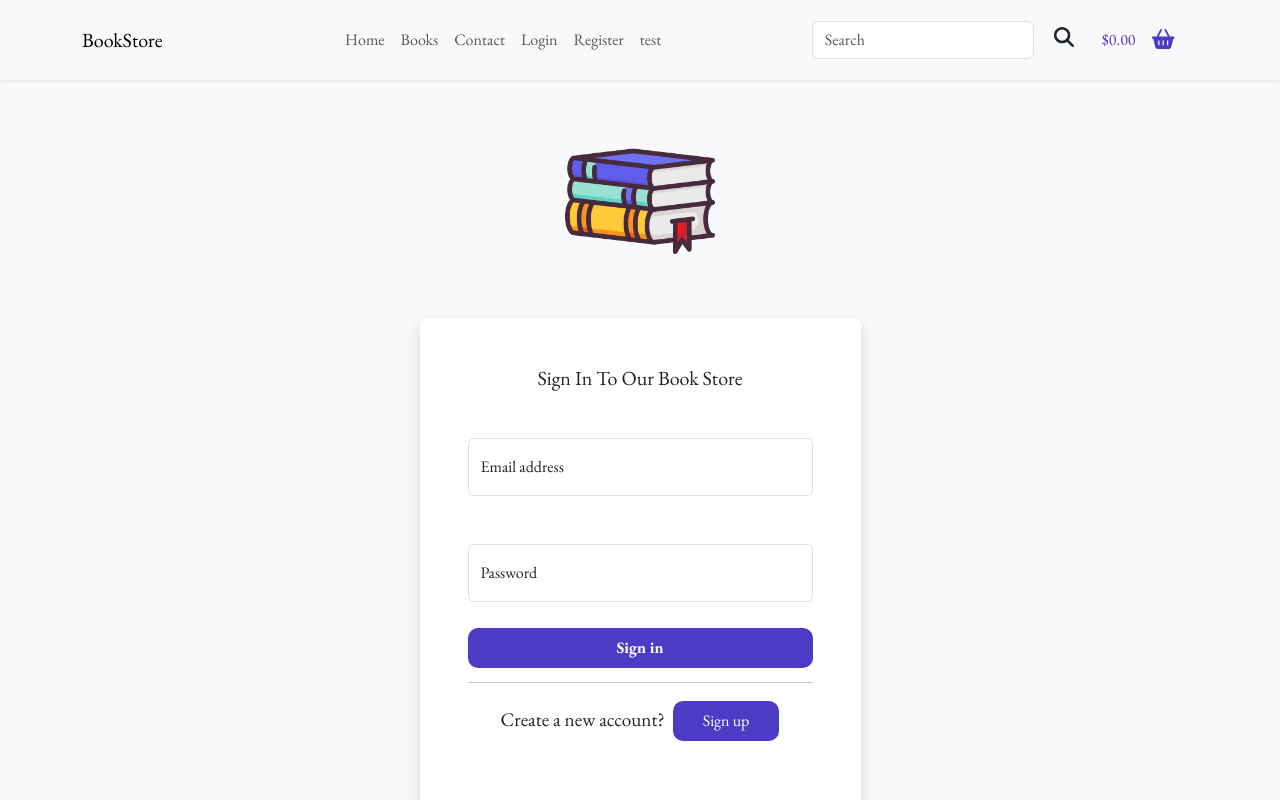
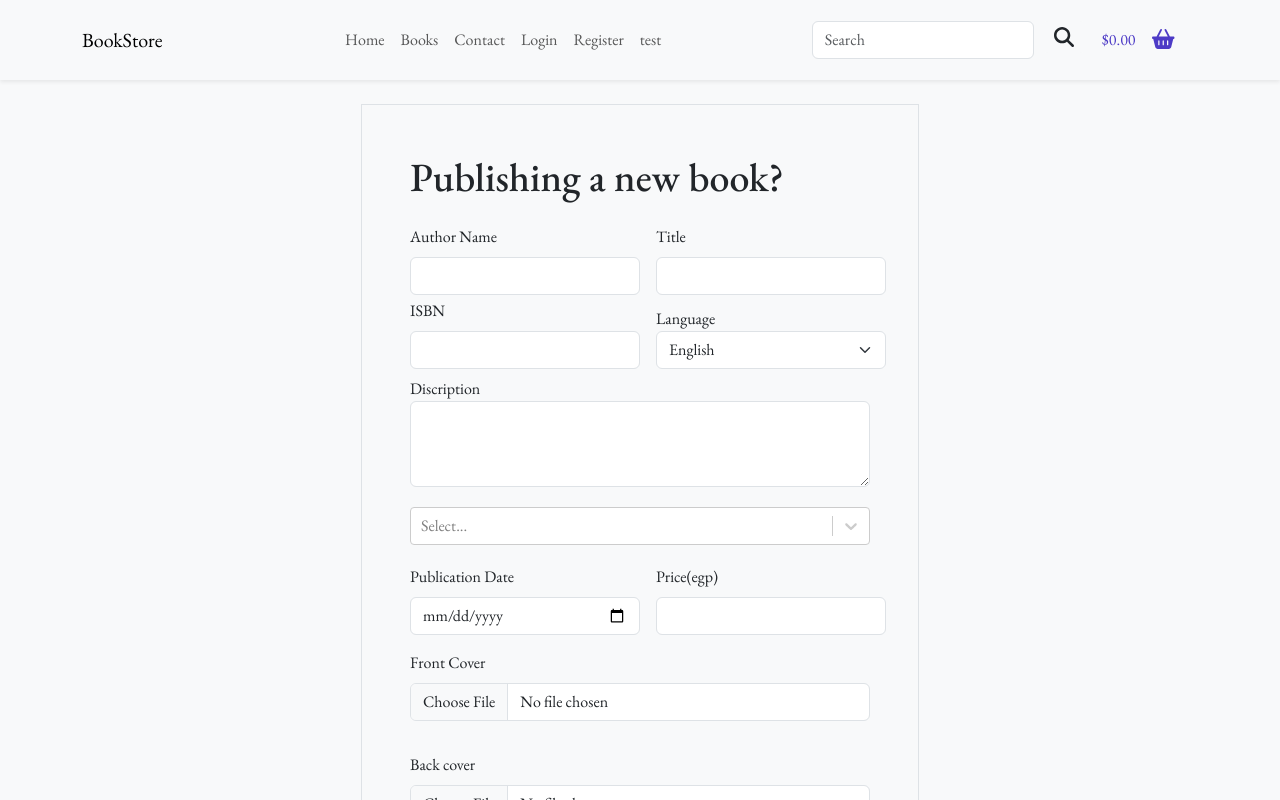
Before and after one commit to alibayomy/Book-Store-Client-Side-React, a React (Create React App) app in the folder bookstore/: page /publisher/addbook in a window 1280 px wide. Before the commit this address led to /login. Shown: the top 800 px of the page. Built offline with nearby package versions, Linux system fonts and the light colour scheme.

Commit message:
Adjusting publish a book form to be integrated with the database

```diff
--- a/bookstore/src/App.js
+++ b/bookstore/src/App.js
@@ -31,7 +31,7 @@ const App = () => {
         <NavBar />
         <div className="container mt-4">
           <Switch>
-            <PrivateRoute exact component={PublishABook} path={'/publisher/addbook'}></PrivateRoute>
+            {/* <PrivateRoute exact component={PublishABook} path={'/publisher/addbook'}></PrivateRoute> */}
             <PrivateRoute exact component={test} path={'/test'} ></PrivateRoute>
             <Route path="/" exact component={Home} />
             <Route path="/books" component={Books} />
--- a/bookstore/src/Network/AxiosInstance.js
+++ b/bookstore/src/Network/AxiosInstance.js
@@ -6,13 +6,13 @@ import { AuthContext } from "../Context/AuthContext";
 
 
 
-// let authToknes = localStorage.getItem('authToken') ? JSON.parse(localStorage.getItem('authToken')) : null
+let authTokens = localStorage.getItem('authTokens') ? JSON.parse(localStorage.getItem('authTokens')) : null
 
-
+console.log("Authtokens", authTokens)
 const baseURL = "http://127.0.0.1:8000"
 const useAxios = () => {
 
-    const { authTokens, setAuthTokens, setUser, loading, setLoading, user } = useContext(AuthContext)
+    const {  setAuthTokens, setUser, loading, setLoading, user } = useContext(AuthContext)
     const axiosInstance = axios.create({
         baseURL,
         headers: { Authorization: `Bearer ${authTokens?.access}` }
--- a/bookstore/src/Pages/PublishABook/PublishABook.js
+++ b/bookstore/src/Pages/PublishABook/PublishABook.js
@@ -1,4 +1,4 @@
-import { useState } from "react"
+import { useEffect, useState } from "react"
 import PublishInputComponent from "../../Components/PublishABookComponents/PublishInputComponent";
 import PublishButtonComponent from "../../Components/PublishABookComponents/PublishButtonComponent";
 import MyCard from "../../Components/MyCard/MyCard";
@@ -6,12 +6,18 @@ import axios from "axios";
 import reactSelect from "react-select";
 import Select from 'react-select';
 import PublishImgCard from "../../Components/PublishImgCard/PublishImgCard";
+import useAxios from "../../Network/AxiosInstance";
+
+
+
+
 function PublishABook(props) {
 
     const discriptionRegex = new RegExp(/^[\s\w\d\?><;,.()'*\\/":~’\-–`\{\}\[\]\-_\+=!@\#\$%^&\*\|\']*$/i)
     const priceRegex = new RegExp(/^((\d+)((,\d+|\d+)*)(\s*|\.(\d{2}))$)/)
     var options = { day: 'numeric', month: 'numeric', year: 'numeric' };
 
+    let api = useAxios()
 
     const [trigger, setTrirger] = useState({
         authorNameTrigger: 1,
@@ -40,7 +46,7 @@ function PublishABook(props) {
     const [frontBookImg, setFrontBookImg] = useState(null)
     const [backBookImg, setBackBookImg] = useState(null)
     const [bookCategories, setBookCategories] = useState([])
-
+    const[lstAuthors, setLstAuthors] = useState([])
     const [error, setError] = useState({
         authorNameError: "",
         titleError: "",
@@ -125,9 +131,18 @@ function PublishABook(props) {
         { "value": "Travel", "label": "Travel" },
         { "value": "Young adult", "label": "Young adult" }
     ]
+    const [categories, setCategoris] = useState({})
+    const [authors, setAuthors] = useState({})
 
+    useEffect(() => {
+        api.get('/list-cateory/')
+            .then((res) => {
+                setCategoris(res.data.results)
+                console.log(res.data.results)
+            })
+            .catch((err) => console.log(err))
 
-
+    }, [])
     function nameValidation(e) {
 
         setInput({ ...input, authorNameInput: e.target.value })
@@ -311,6 +326,7 @@ function PublishABook(props) {
             </div>)
         }
         else {
+            console.log(finalBookCat)
             setError({ ...error, categoryError: "" })
             formisvalid = true
             for (let value of Object.values(trigger)) {
@@ -325,17 +341,28 @@ function PublishABook(props) {
             }
 
             else {
+                console.log(finalBookCat[0])
+                console.log(bookCategories)
                 var myObj = {
+                    "name": input.titleInput,
                     "ISBN": input.ISBNinput,
+                    "front_img": frontBookImg,
+                    "back_img": backBookImg,
+                    "description": input.discriptionInput,
                     "price": input.priceInput,
-                    "title": input.titleInput,
+                    "language": input.languageInput,
+                    "year_of_publication": input.publicationDate,
                     "author": input.authorNameInput,
-                    "rating": 2,
-                    "category": finalBookCat,
-                    "imageUrl": "https://logo.clearbit.com/example.com",
-                    "description": input.discriptionInput
+                    "category": bookCategories.id,
+
                 }
-                axios.post(`https://retoolapi.dev/3l5SXI/data`, myObj).then((res) => console.log(res.data)).catch((err) => console.log(err))
+                const config = {
+                    headers: {
+                        'Content-Type': 'multipart/form-data'
+                    }
+                }
+                console.log(myObj)
+                api.post('add-book/', (myObj), config).then((res) => console.log(res.data)).catch((err) => console.log(err))
                 setSubmitError(<div className="alert alert-success" role="alert">
                     Book will be validated by Admin, Thank you
                 </div>)
@@ -356,6 +383,8 @@ function PublishABook(props) {
                                     type="input" className={errorClass.authorNameErrorClass} name="name"
                                     value={input.authorNameInput}
                                     changeFunction={(e) => nameValidation(e)} errorMess={error.authorNameError}></PublishInputComponent>
+                                {/* <Select options={authors} isMulti={false} onChange={setLstAuthors}></Select>
+                                <p className="error text-danger">{error.authorNameError}</p> */}
                             </div>
 
                             <div className="col-6 ms-2">
@@ -386,7 +415,7 @@ function PublishABook(props) {
                             <p className="error text-danger">{error.discriptionError}</p>
                         </div>
                         <div className="col-12 mb-1 ">
-                            <Select options={selectOptions} isMulti="true" onChange={setBookCategories}></Select>
+                            <Select options={categories} isMulti={false} onChange={setBookCategories}></Select>
                             <p className="error text-danger">{error.categoryError}</p>
                         </div>
                         <div className="col-12 d-flex justify-content-between">
```
